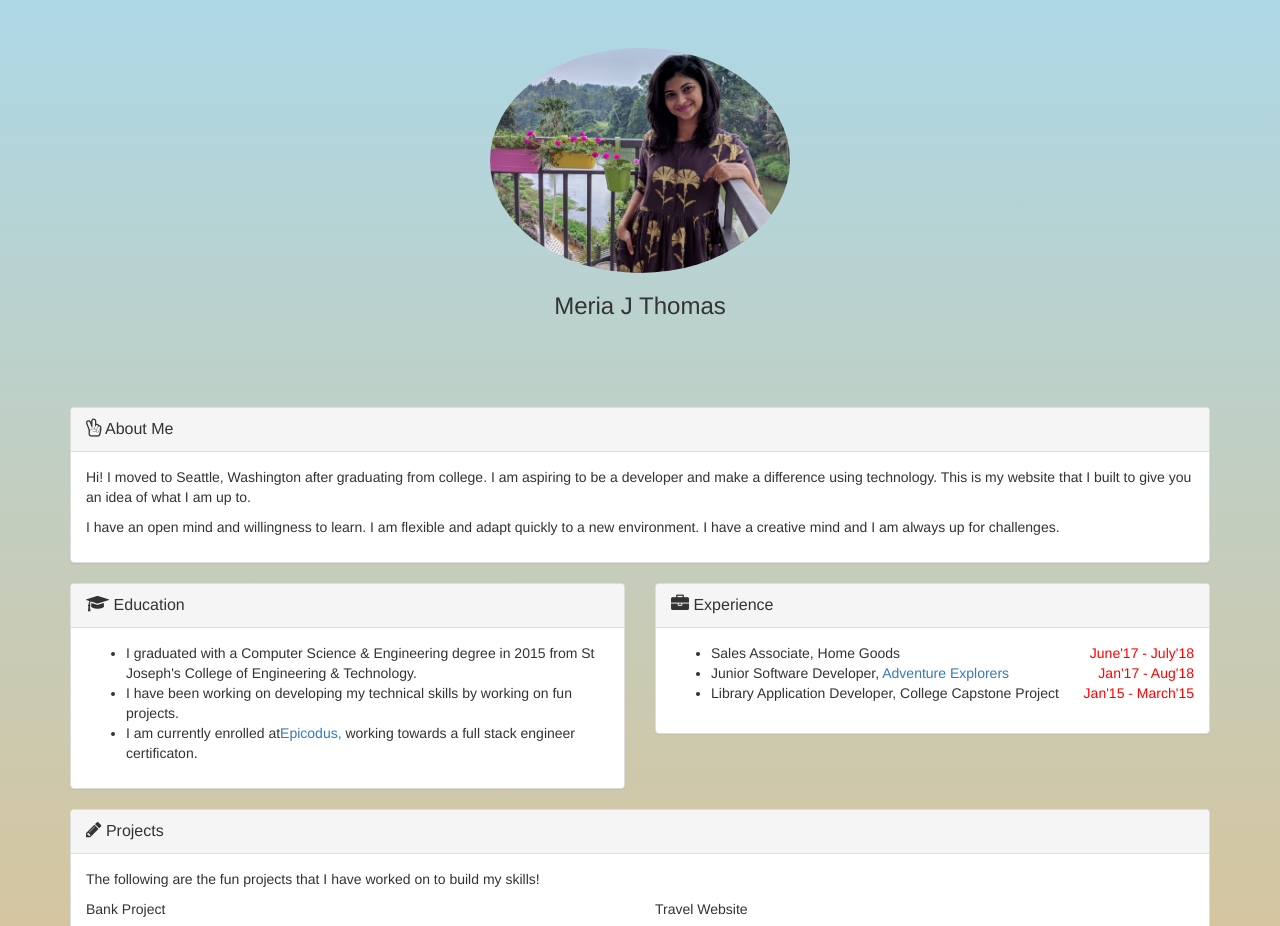
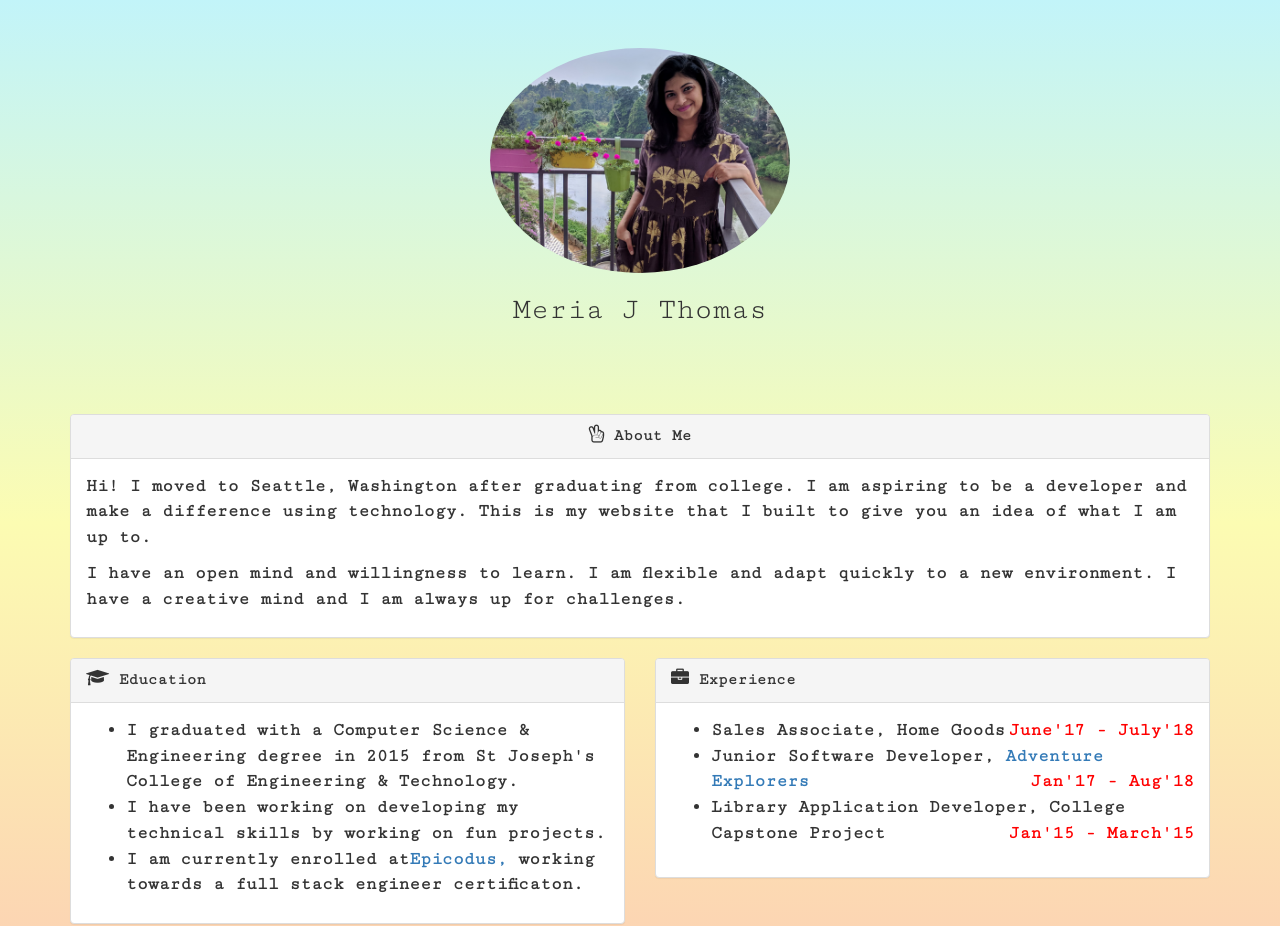
Before and after one commit to meriat/portfolio, a plain HTML site: page index.html in a window 1280 px wide. Shown: the top 926 px of the page. Drawn offline with nearby package versions, Linux system fonts and the light colour scheme.

Commit message:
It will add bg color

```diff
--- a/css/styles.css
+++ b/css/styles.css
@@ -22,5 +22,12 @@ img{
 }
 
 body{
-  background-image: linear-gradient(lightblue,#f2b76a);
+  background-image: linear-gradient(#c2f4f9,#fcfcb2,#fccab3,#ffcede,#efceff);
+  font-weight: bold;
+  font-size: 18px;
+  font-family: 'Cutive Mono', monospace;
 }
+
+#me{
+  text-align: center;
+}
--- a/index.html
+++ b/index.html
@@ -12,13 +12,13 @@
     <div class="container">
       <div class="jumbotron">
         <img src="img/img.jpg" alt="Porfolio picture">
-        <h3>Meria J Thomas</h3>
+        <h2>Meria J Thomas</h2>
       </div>
 
       <div class="row">
         <div class="col-md-12">
           <div class="panel panel-default">
-            <div class="panel-heading">
+            <div class="panel-heading" id="me">
               <div class="panel-title"><i class="fa fa-hand-peace-o" aria-hidden="true" style="font-size:18px"></i> About Me</div>
             </div>
             <div class="panel-body">
@@ -66,7 +66,7 @@
     <div class="row">
       <div class="col-md-12">
         <div class="panel panel-default">
-          <div class="panel-heading">
+          <div class="panel-heading" id="me">
             <div class="panel-title"><i class="fa fa-pencil" aria-hidden="true" style="font-size:18px"></i> Projects</div>
           </div>
           <div class="panel-body">
```
